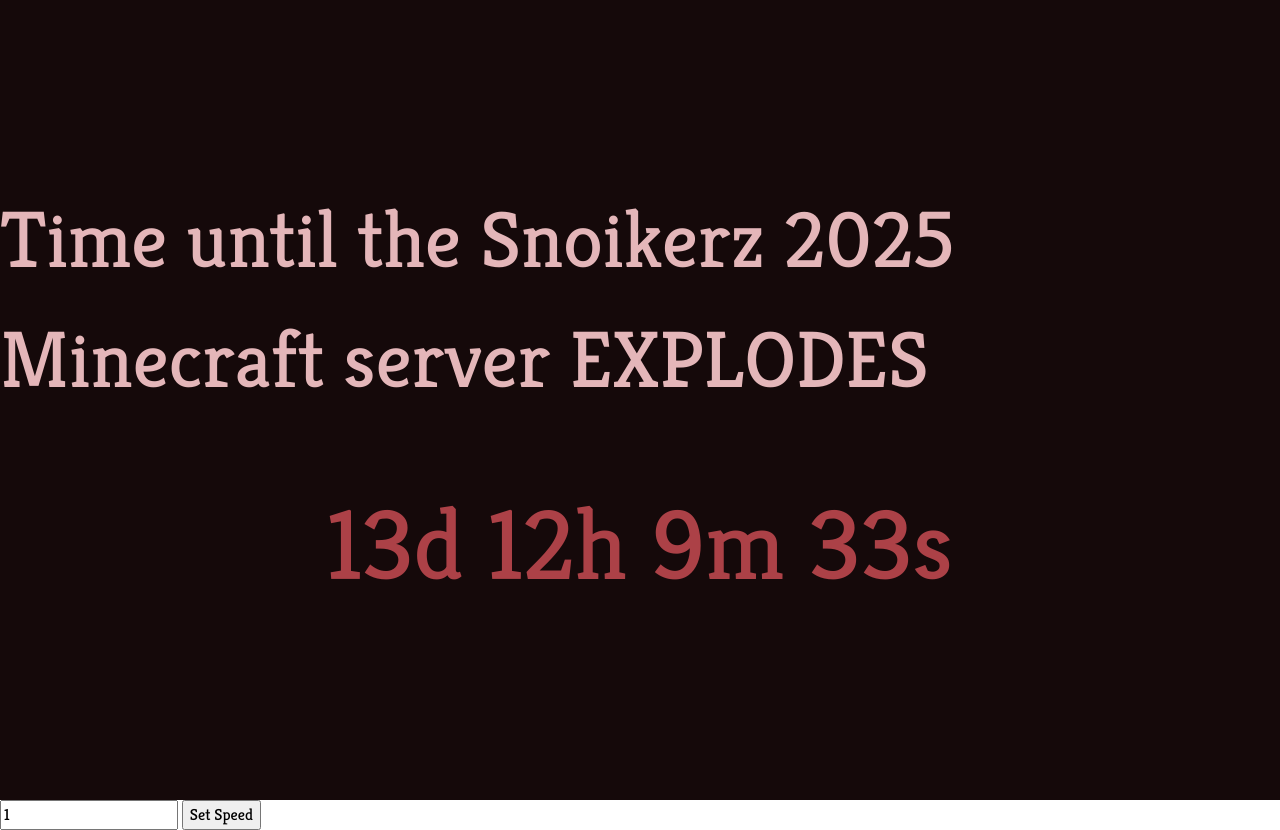
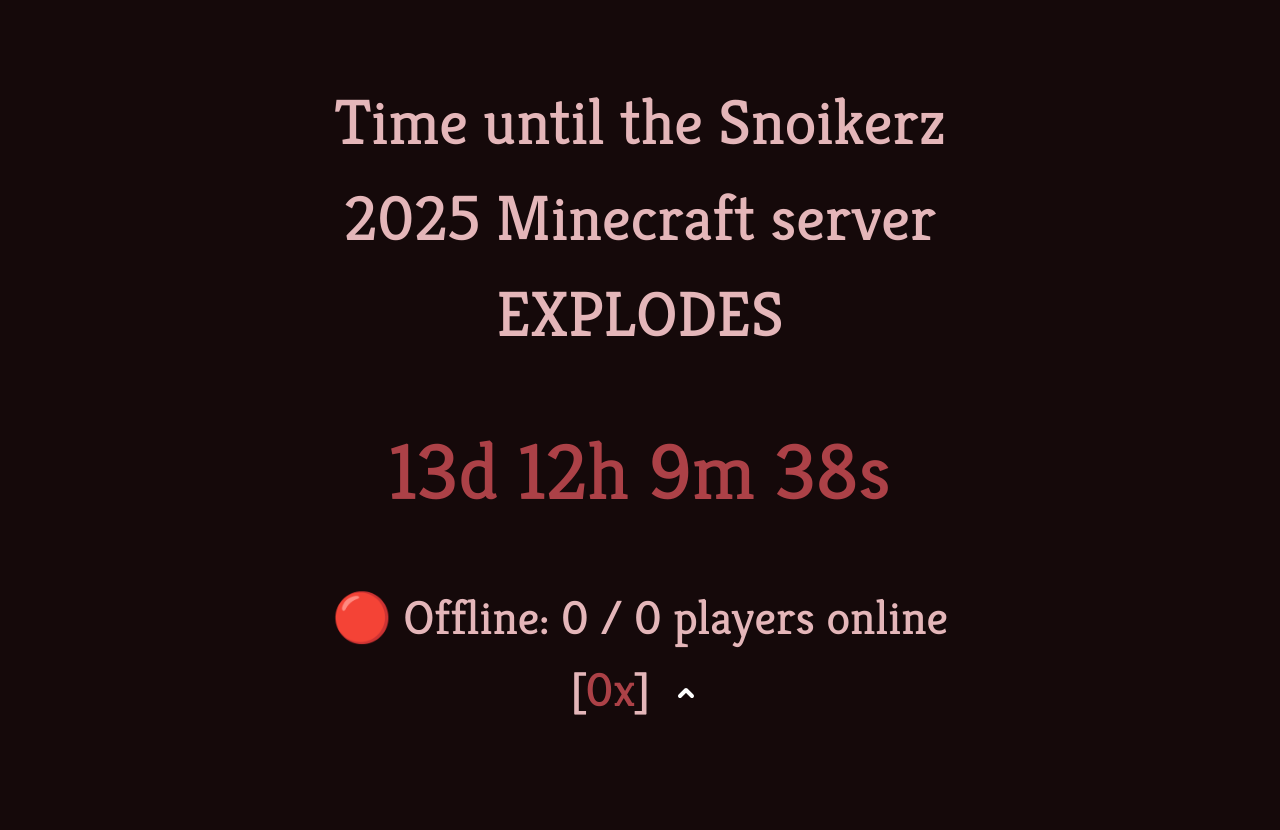
Before and after one commit to CoolpickB/snoikerz-25, a plain HTML site: page index.html in a window 1280 px wide. After the commit the page ends 800 px from the top, so only its background shows below. Drawn offline with Linux system fonts and the light colour scheme; no server answers.

Commit message:
server api

```diff
--- a/index.html
+++ b/index.html
@@ -8,16 +8,123 @@
   <link href='https://fonts.googleapis.com/css?family=Kreon' rel='stylesheet'>
   <title>Snoikerz 25</title>
 </head>
-<body>
-  <div class="main">
-    <div style="font-size: 80px;">Time until the Snoikerz 2025 Minecraft server <span class="explode">EXPLODES</span></div>
-    <p id="timer" style="color: #ac4147; font-size: 100px;"></p>
+<body class="main">
+  <div class="front">
+    <div style="font-size: 4rem;">Time until the Snoikerz 2025 Minecraft server <span class="explode">EXPLODES</span></div>
+    <p id="timer" style="color: #ac4147; font-size: 5rem;"></p>
+<div style="font-size: 3rem;">
+  <span id="status"></span>:
+  <span id="currentlyOnline"></span>
+  [<span style="color: #ac4147" id="speed"></span>]
+  <span id="dropdown">
+    <img id="caret" src="public/caret.svg" alt="caret" style="rotate: 180deg; height: 3rem; vertical-align: middle; display:inline-flex; transition: transform 0.2s ease;">
+    <div id="dropdownContent" style="font-size: 2rem; border: 1px #ac4147 solid; border-radius: 5px; padding: 10px">Updates every minute or so</div>
+  </span>
+</div>
+
+
+</div>
   </div>
 </body>
 </html>
 
+<style>
+.main{
+  background-color: #15090a;
+  height: 100vh;
+  width: 100%;
+  display: flex;
+  flex-direction: column;
+  justify-content: center;
+  align-items: center;
+}
+.front{
+  max-width: 50%;
+  display: flex;
+  flex-direction: column;
+  justify-content: center;
+  align-items: center;
+  font-family: 'Kreon';
+  color: #e4b6b9;
+  gap: 50px;
+  text-align: center;
+}
+#dropdownContent{
+  display:none;
+  position: absolute;
+  left: 50%;
+  margin-top: 30px;
+  transform: translate( -50%);
+}
+#caret{
+  cursor:pointer;
+  rotate: 0deg;
+}
+</style>
+
+<!-- Dropdown -->
+<script>
+const dropdown = document.getElementById('dropdown');
+const dropdownContent = document.getElementById('dropdownContent');
+const caret = document.getElementById('caret');
+
+let open = false;
+
+dropdown.addEventListener('click', () => {
+  open = !open;
+  dropdownContent.style.display = open ? 'flex' : 'none';
+  caret.style.transform = open ? 'rotate(180deg)' : 'rotate(0deg)';
+});
+
+</script>
+
+<!-- Player Counter-->
+<script>
+  let playerCount = 0;
+  let speedMultiplier = 1;
+  let serverOnline = true;
+
+  async function getPlayerCount() {
+    try {
+      const response = await fetch('https://api.mcstatus.io/v2/status/java/15.235.36.16:25589');
+
+      if (!response.ok) throw new Error("Bad response");
+
+      const data = await response.json();
+
+      // Check if server is offline or data is missing
+      if (!data.online || data.players == null) {
+        throw new Error("Server reported as offline");
+      }
+
+      // Server is online
+      serverOnline = true;
+      playerCount = data.players.online;
+      const maxPlayers = data.players.max;
+      speedMultiplier = 1 - 0.5 * playerCount;
+
+      document.getElementById('currentlyOnline').textContent =
+        `${playerCount} / ${maxPlayers}`;
+      document.getElementById('speed').textContent = `${speedMultiplier}x`;
+      document.getElementById('status').textContent = "🟢 Online";
+
+    } catch (err) {
+      // Server is offline or request failed
+      serverOnline = false;
+      speedMultiplier = 0; // ⏸ Pause timer
+      document.getElementById('currentlyOnline').textContent = `0 / 0 players online`;
+      document.getElementById('speed').textContent = `0x`;
+      document.getElementById('status').textContent = "🔴 Offline";
+      console.error("Server unreachable:", err.message);
+    }
+  }
+
+  getPlayerCount();
+  setInterval(getPlayerCount, 10000);
+</script>
+
+<!-- Explode -->
 <audio src="public\explode.mp3" id="sound" preload="auto"></audio>
-
 <script>
   const box = document.querySelectorAll(".explode");
 
@@ -37,42 +144,13 @@ box.forEach((box) => {
 
 </script>
 
-<style>
-.main{
-  background-color: #15090a;
-  height: 100vh;
-  width: 100%;
-  display: flex;
-  justify-content: center;
-  align-items: center;
-  font-family: 'Kreon';
-  color: #e4b6b9;
-  flex-direction: column;
-  gap: 50px;
-}
-</style>
-
-<!-- Speed Control -->
-<input type="number" id="speedInput" value="1" step="0.1">
-<button onclick="setSpeed()">Set Speed</button>
-
+<!-- Timer -->
 <script>
 // Target date
 const countDownDate = new Date("2025-06-09T15:37:25Z").getTime();
 
 // Start with real current time
 let virtualNow = new Date().getTime();
-
-// Default speed
-let speedMultiplier = 1;
-
-// Update speed based on user input
-function setSpeed() {
-  const input = parseFloat(document.getElementById("speedInput").value);
-  if (!isNaN(input)) {
-    speedMultiplier = input;
-  }
-}
 
 // Update timer every 1 second
 const x = setInterval(function () {
@@ -91,6 +169,3 @@ const x = setInterval(function () {
   days + "d " + hours + "h " + minutes + "m " + seconds + "s";
 }, 1000);
 </script>
-
-</body>
-</html>
```
Also changed, not shown: public/caret.svg (added).
